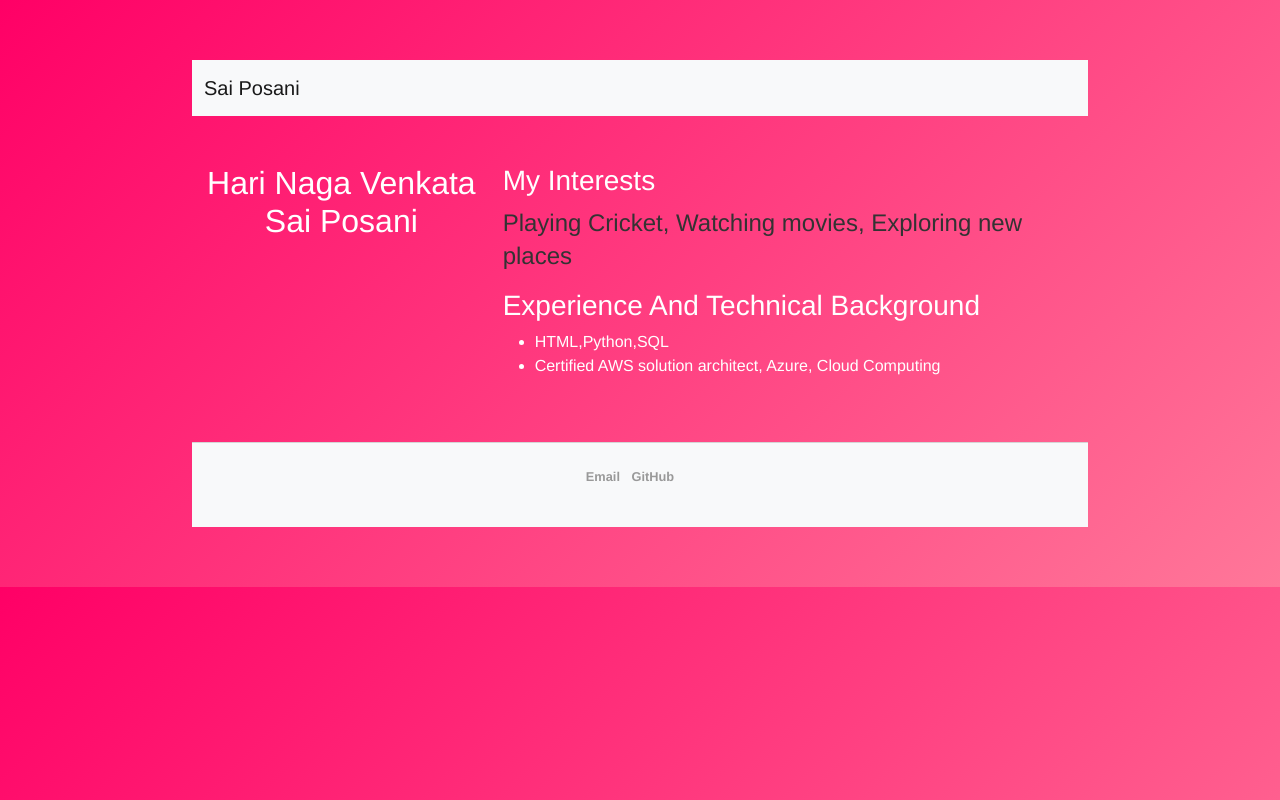
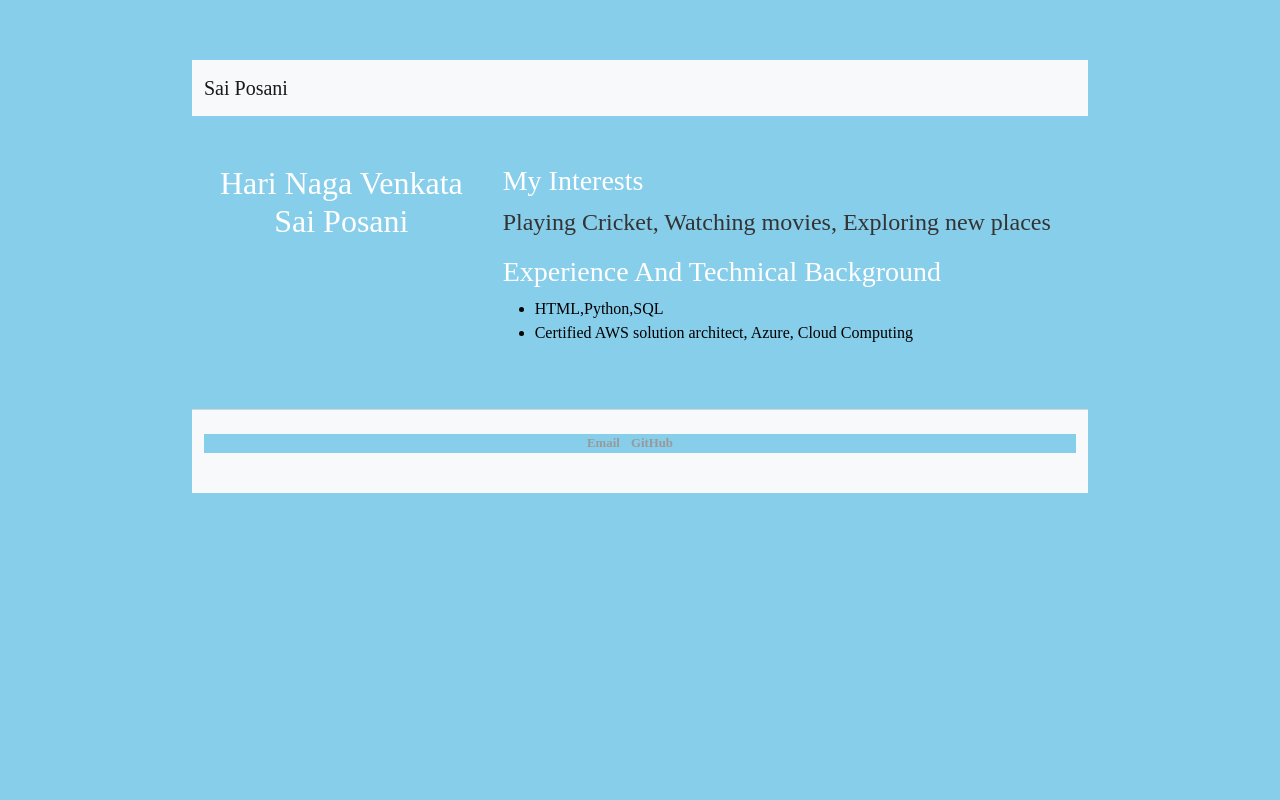
Before and after one commit to Posanisai/Posanisai.github.io, a plain HTML site: page index.html in a window 1280 px wide. Drawn offline with nearby package versions, Linux system fonts and the light colour scheme.

Commit message:
Update main.css

```diff
--- a/css/main.css
+++ b/css/main.css
@@ -1,14 +1,14 @@
 body {
-    background: linear-gradient(135deg, #f06, #f79);
-    color: #fff;
-    font-family: 'Helvetica', 'Arial', 'Sans-serif';
+    background-color: skyblue;
+    color: black;
+    font-family: 'Times New Roman', Times, serif;
     margin: 60px auto;
     width: 70%;
 }
 nav ul, footer ul {
-    font-family:'Helvetica', 'Arial', 'Sans-Serif';
-    padding: 0px;
-    list-style: none;
+    background-color: skyblue;
+    color: black;
+    font-family: 'Times New Roman', Times, serif;
     font-weight: bold;
 }
 nav ul li, footer ul li {
@@ -21,10 +21,11 @@ a {
 }
 a:hover {
     text-decoration: underline;
+    color: #007bff;
 }
-h1 {
-    font-size: 3em;
-    font-family:'Helvetica', 'Arial', 'Sans-Serif';
+h1, h2, h3 {
+    color: white;
+    font-family: 'Times New Roman', Times, serif;
 }
 p {
     font-size: 1.5em;
```
